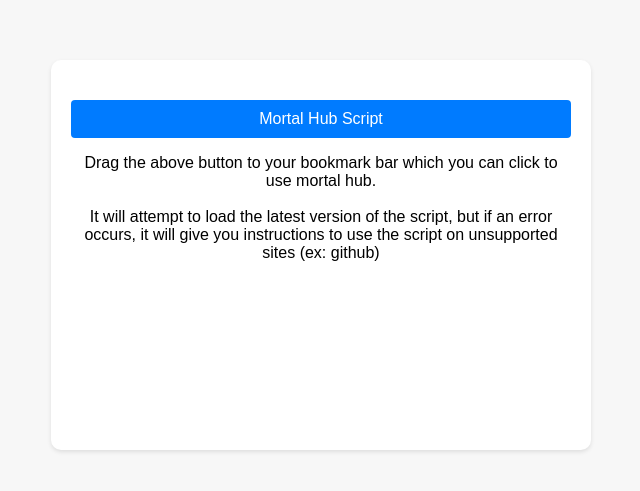
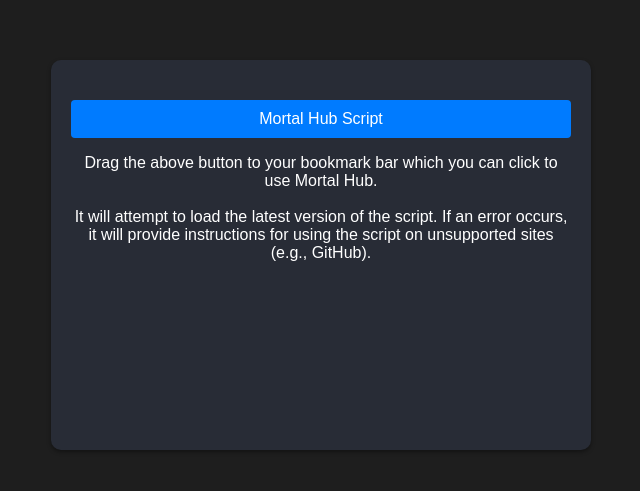
Before and after one commit to nevolua/Browser-Utility-Suite, a plain HTML site: page index.html in a window 1280 px wide. Shown: the part 145-636 px from the top of the page, without its empty margins (319-959 px from the left). Drawn offline with Linux system fonts and the light colour scheme; no server answers.

Commit message:
Update index.html

```diff
--- a/index.html
+++ b/index.html
@@ -5,19 +5,20 @@
     <style>
         body {
             font-family: Arial, sans-serif;
-            background-color: #f7f7f7;
+            background-color: #1e1e1e;
             display: flex;
             justify-content: center;
             align-items: center;
             height: 100vh;
             margin: 0;
+            color: #fff;
         }
         .container {
             width: 500px;
             height: 350px;
-            background-color: #fff;
+            background-color: #282c36;
             border-radius: 10px;
-            box-shadow: 0 2px 4px rgba(0, 0, 0, 0.1);
+            box-shadow: 0 2px 4px rgba(0, 0, 0, 0.4);
             padding: 20px;
             text-align: center;
             overflow: auto;
@@ -43,7 +44,7 @@
 <body>
     <div class="container">
         <a id="dragToBookmarkBar" class="bookmarklet-link" href="javascript:void(0);" draggable="true">Mortal Hub Script</a>
-  		<p>Drag the above button to your bookmark bar which you can click to use mortal hub. <br><br>It will attempt to load the latest version of the script, but if an error occurs, it will give you instructions to use the script on unsupported sites (ex: github)</p>
+  		<p>Drag the above button to your bookmark bar which you can click to use Mortal Hub. <br><br>It will attempt to load the latest version of the script. If an error occurs, it will provide instructions for using the script on unsupported sites (e.g., GitHub).</p>
     </div>
     <script>
         var scriptURL = "https://raw.githubusercontent.com/Craexz/mortal-hub/main/loader.js";
```
